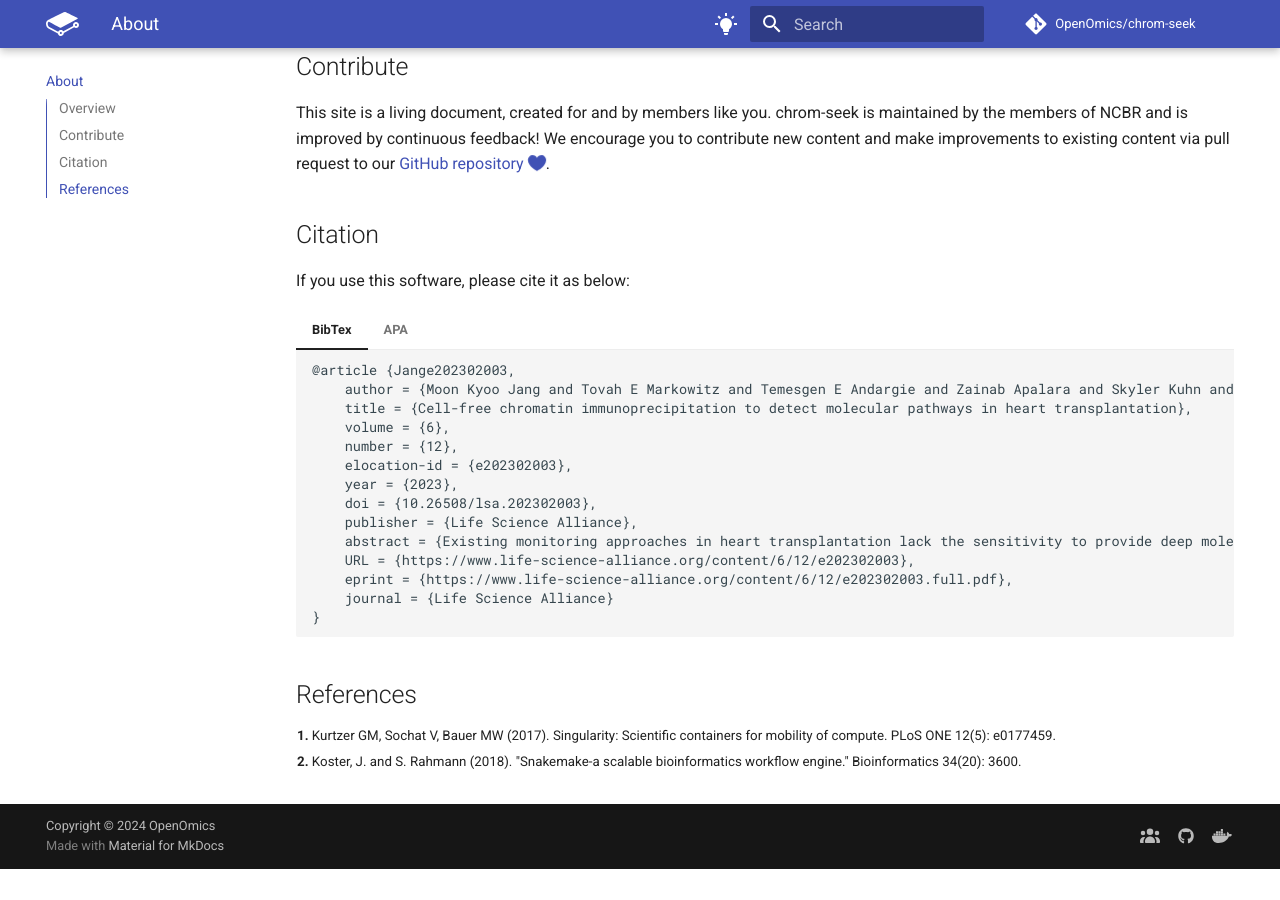
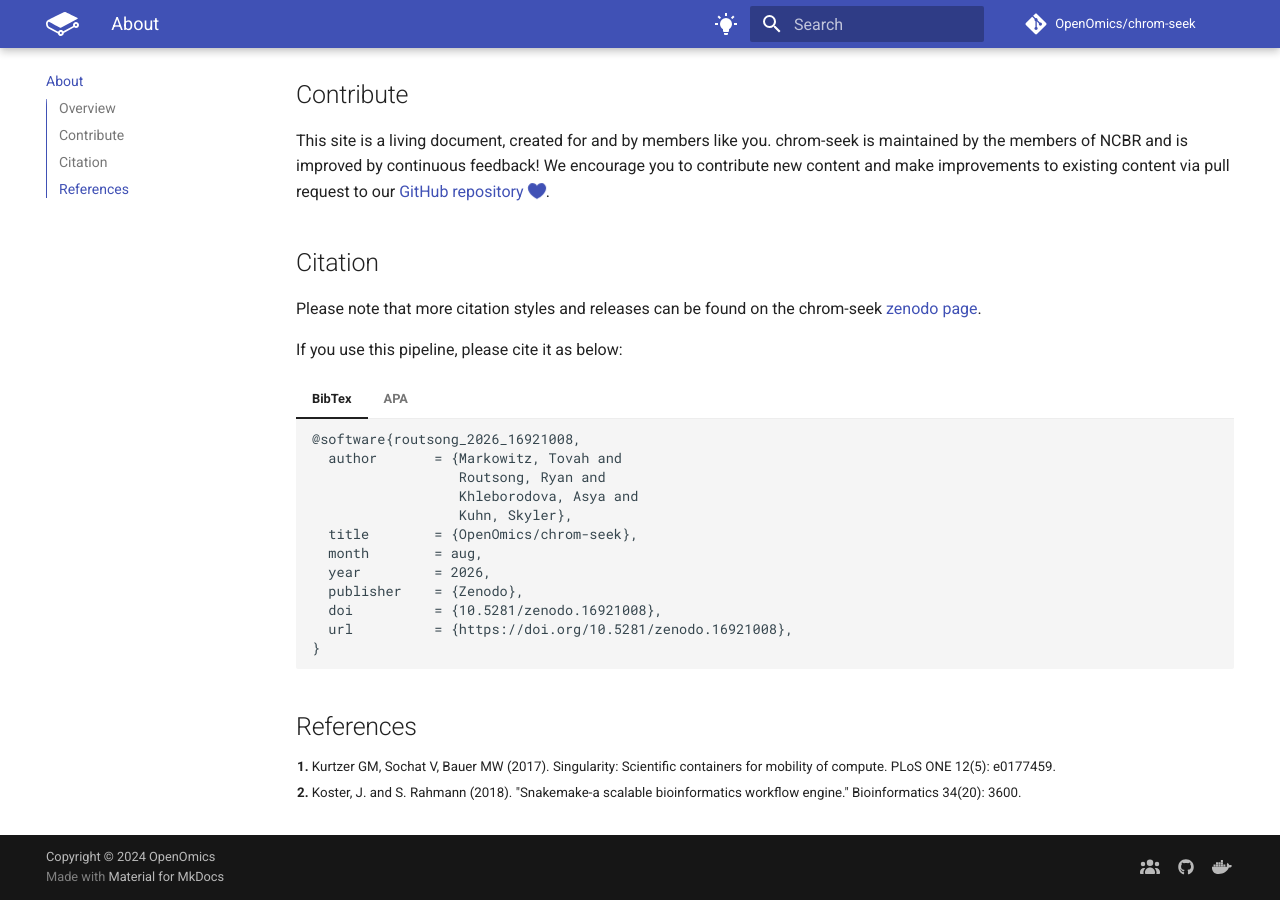
Before and after one commit to OpenOmics/chrom-seek, an MkDocs documentation site: the page built from docs/index.md, in a window 1280 px wide and 900 px high, scrolled down 1078 px. Built offline with MkDocs 1.6.1 and Material for MkDocs 9.7.7, drawn with Linux system fonts in a browser that asks for light colours; comment, search, counter and statistics services are not loaded; the version menu is left out; before the commit the page ends 1947 px from its top, so only the background shows below that.

Commit message:
docs(citation): adding zenodo doi and adding badges for releases.

````diff
--- a/docs/index.md
+++ b/docs/index.md
@@ -3,6 +3,15 @@
   <h1 style="font-size: 250%">chrom-seek 🔬</h1>
 
   <b><i>An awesome set of epigenetic pipelines</i></b><br>
+  <a href="https://doi.org/10.5281/zenodo.16921008">
+    <img src="https://img.shields.io/badge/DOI-10.5281%2Fzenodo.16921008-blue" alt="DOI">
+  </a>
+  <a href="https://github.com/OpenOmics/chrom-seek/releases">
+    <img alt="GitHub release" src="https://img.shields.io/github/v/release/OpenOmics/chrom-seek?color=blue&include_prereleases">
+  </a>
+  <a href="https://hub.docker.com/r/skchronicles/cfchip_toolkit">
+    <img alt="Docker Pulls" src="https://img.shields.io/docker/pulls/skchronicles/cfchip_toolkit">
+  </a><br>
   <a href="https://github.com/OpenOmics/chrom-seek/actions/workflows/main.yaml">
     <img alt="tests" src="https://github.com/OpenOmics/chrom-seek/workflows/tests/badge.svg">
   </a>
@@ -24,6 +33,7 @@
 
 
 ## Overview
+
 Welcome to chrom-seek's documentation! This guide is the main source of documentation for users who are getting started with our [bulk epigenetic pipelines](https://github.com/OpenOmics/chrom-seek/).
 
 The **`./chrom-seek`** pipeline is composed of several interrelated sub-commands to set up and run the pipeline across different systems. Each of the available sub-commands performs different functions:
@@ -72,33 +82,34 @@
 
 ## Citation
 
-If you use this software, please cite it as below:
+Please note that more citation styles and releases can be found on the chrom-seek [zenodo page](https://doi.org/10.5281/zenodo.16921008).
+
+If you use this pipeline, please cite it as below:
 
 === "BibTex"
 
     ```text
-    @article {Jange202302003,
-    	author = {Moon Kyoo Jang and Tovah E Markowitz and Temesgen E Andargie and Zainab Apalara and Skyler Kuhn and Sean Agbor-Enoh},
-    	title = {Cell-free chromatin immunoprecipitation to detect molecular pathways in heart transplantation},
-    	volume = {6},
-    	number = {12},
-    	elocation-id = {e202302003},
-    	year = {2023},
-    	doi = {10.26508/lsa.202302003},
-    	publisher = {Life Science Alliance},
-    	abstract = {Existing monitoring approaches in heart transplantation lack the sensitivity to provide deep molecular assessments to guide management, or require endomyocardial biopsy, an invasive and blind procedure that lacks the precision to reliably obtain biopsy samples from diseased sites. This study examined plasma cell-free DNA chromatin immunoprecipitation sequencing (cfChIP-seq) as a noninvasive proxy to define molecular gene sets and sources of tissue injury in heart transplant patients. In healthy controls and in heart transplant patients, cfChIP-seq reliably detected housekeeping genes. cfChIP-seq identified differential gene signals of relevant immune and nonimmune molecular pathways that were predominantly down-regulated in immunosuppressed heart transplant patients compared with healthy controls. cfChIP-seq also identified cell-free DNA tissue sources. Compared with healthy controls, heart transplant patients demonstrated greater cell-free DNA from tissue types associated with heart transplant complications, including the heart, hematopoietic cells, lungs, liver, and vascular endothelium. cfChIP-seq may therefore be a reliable approach to profile dynamic assessments of molecular pathways and sources of tissue injury in heart transplant patients.},
-    	URL = {https://www.life-science-alliance.org/content/6/12/e202302003},
-    	eprint = {https://www.life-science-alliance.org/content/6/12/e202302003.full.pdf},
-    	journal = {Life Science Alliance}
+    @software{routsong_2026_16921008,
+      author       = {Markowitz, Tovah and
+                      Routsong, Ryan and
+                      Khleborodova, Asya and
+                      Kuhn, Skyler},
+      title        = {OpenOmics/chrom-seek},
+      month        = aug,
+      year         = 2026,
+      publisher    = {Zenodo},
+      doi          = {10.5281/zenodo.16921008},
+      url          = {https://doi.org/10.5281/zenodo.16921008},
     }
     ```
 
 === "APA"
 
     ```text
-    Jang, M. K., Markowitz, T. E., Andargie, T. E., Apalara, Z., Kuhn, S., & Agbor-Enoh, S. (2023). Cell-free chromatin immunoprecipitation to detect molecular pathways in heart transplantation. Life Science Alliance, 6(12), e202302003. https://doi.org/10.26508/lsa.202302003
+    Markowitz, T., Routsong, R., Khleborodova, A., & Kuhn, S. (2026). OpenOmics/chrom-seek [Computer software]. Zenodo. https://doi.org/10.5281/zenodo.16921008
     ```
 
 ## References
+
 <sup>**1.**  Kurtzer GM, Sochat V, Bauer MW (2017). Singularity: Scientific containers for mobility of compute. PLoS ONE 12(5): e0177459.</sup>
 <sup>**2.**  Koster, J. and S. Rahmann (2018). "Snakemake-a scalable bioinformatics workflow engine." Bioinformatics 34(20): 3600.</sup>
````
Also changed, not shown: README.md (+22 -17 lines).
